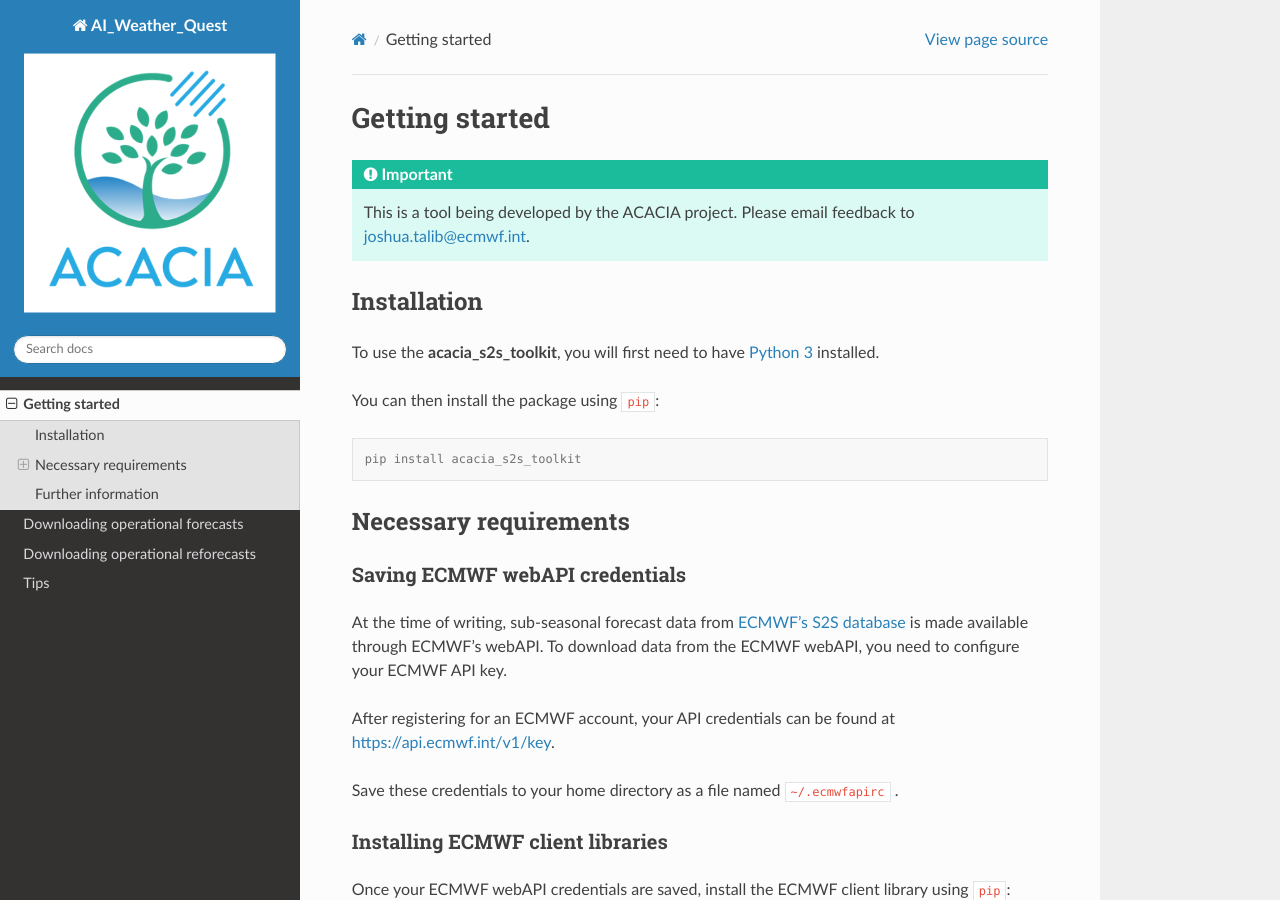
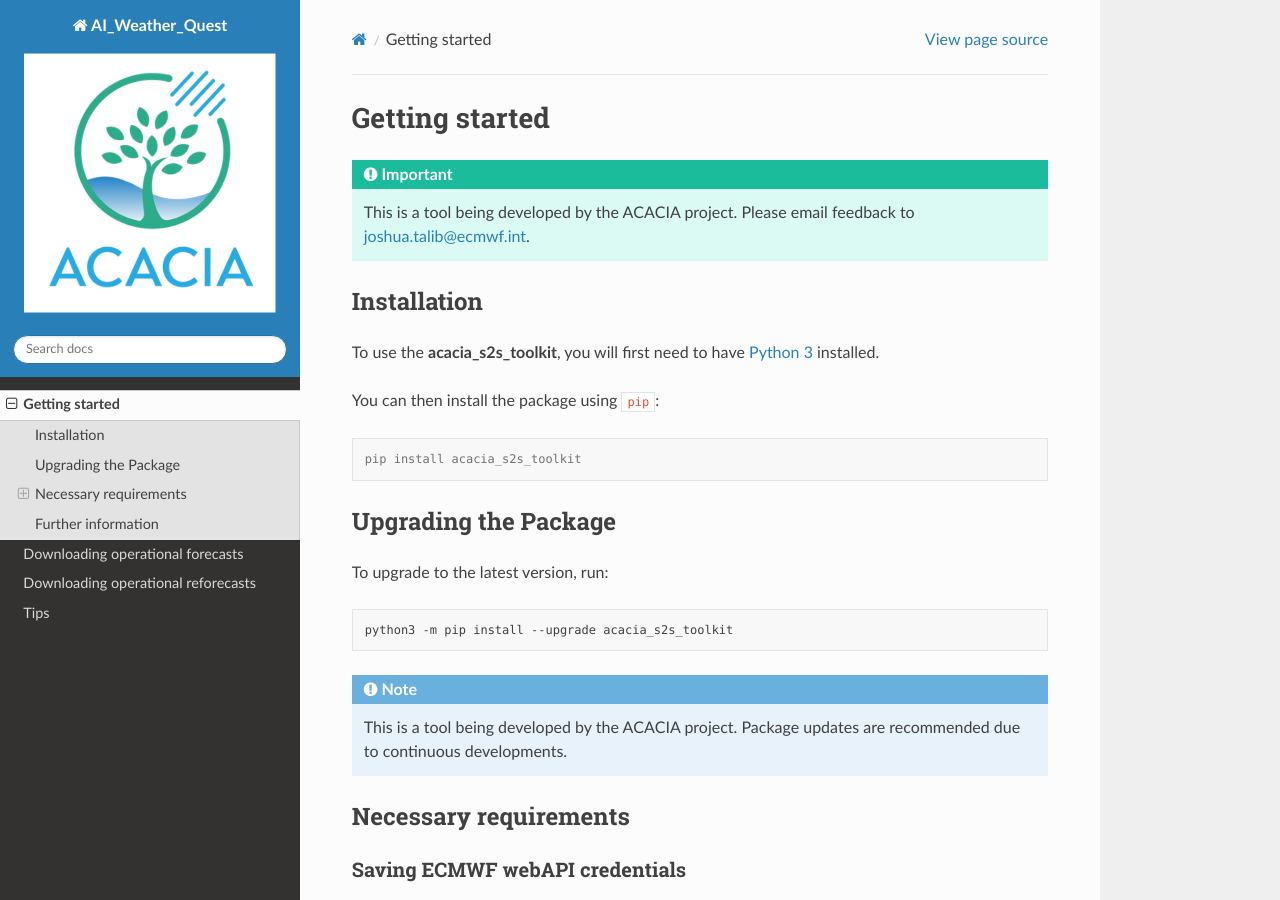
Before and after one commit to ecmwf/acacia-s2s-toolkit, a Sphinx documentation site: the page built from docs/source/Installation.rst, in a window 1280 px wide and 900 px high. Built offline with Sphinx 7.4.7 and the Read the Docs theme 3.1.0, drawn with Linux system fonts in a browser that asks for light colours.

Commit message:
Update Installation.rst

```diff
--- a/docs/source/Installation.rst
+++ b/docs/source/Installation.rst
@@ -16,6 +16,17 @@ You can then install the package using ``pip``:
 .. code-block:: console
 
    pip install acacia_s2s_toolkit
+
+Upgrading the Package
+----------------------
+To upgrade to the latest version, run:
+
+.. code-block:: bash
+
+   python3 -m pip install --upgrade acacia_s2s_toolkit
+
+.. note::
+    This is a tool being developed by the ACACIA project. Package updates are recommended due to continuous developments.
 
 Necessary requirements
 ------------
```
